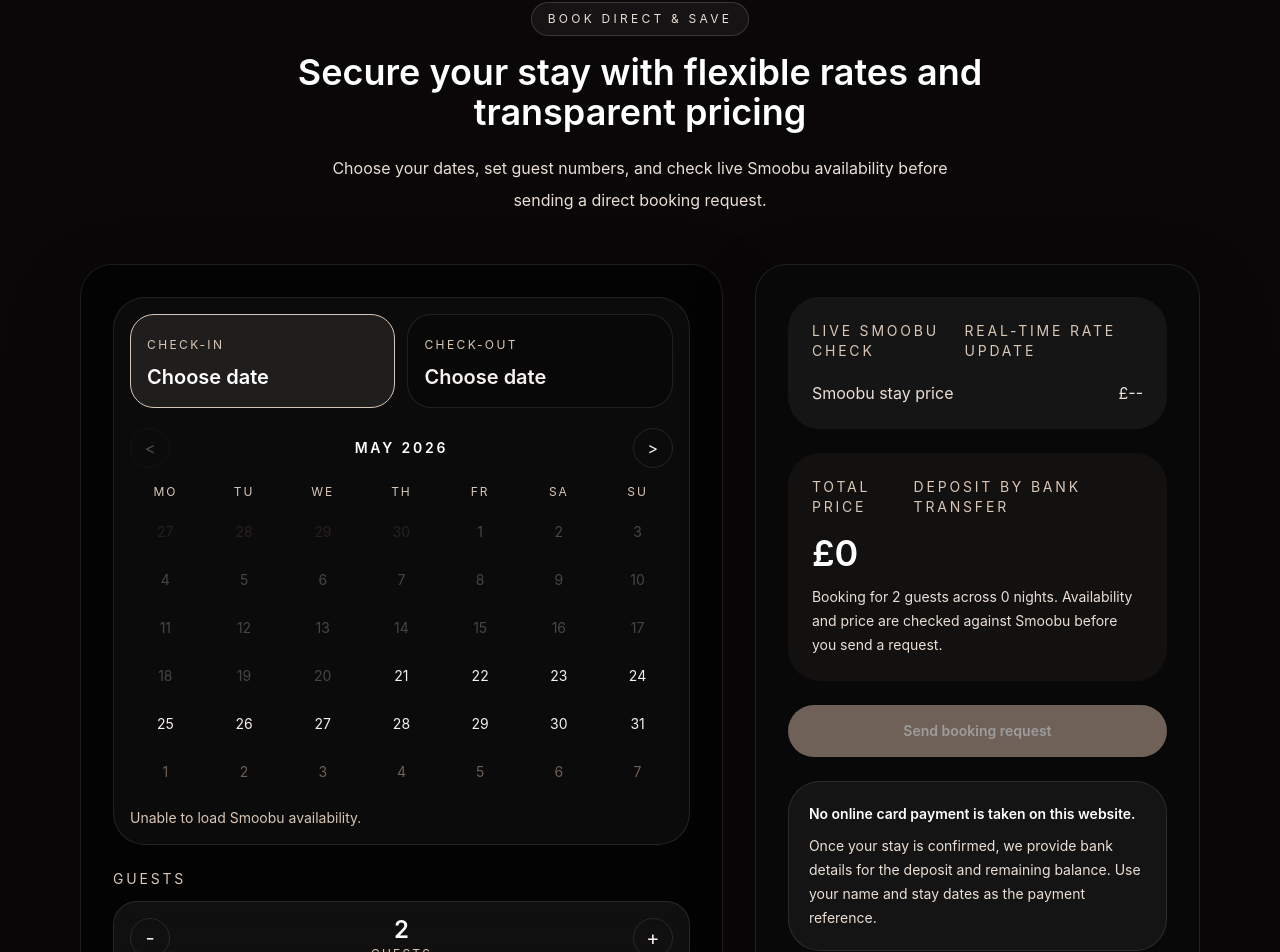
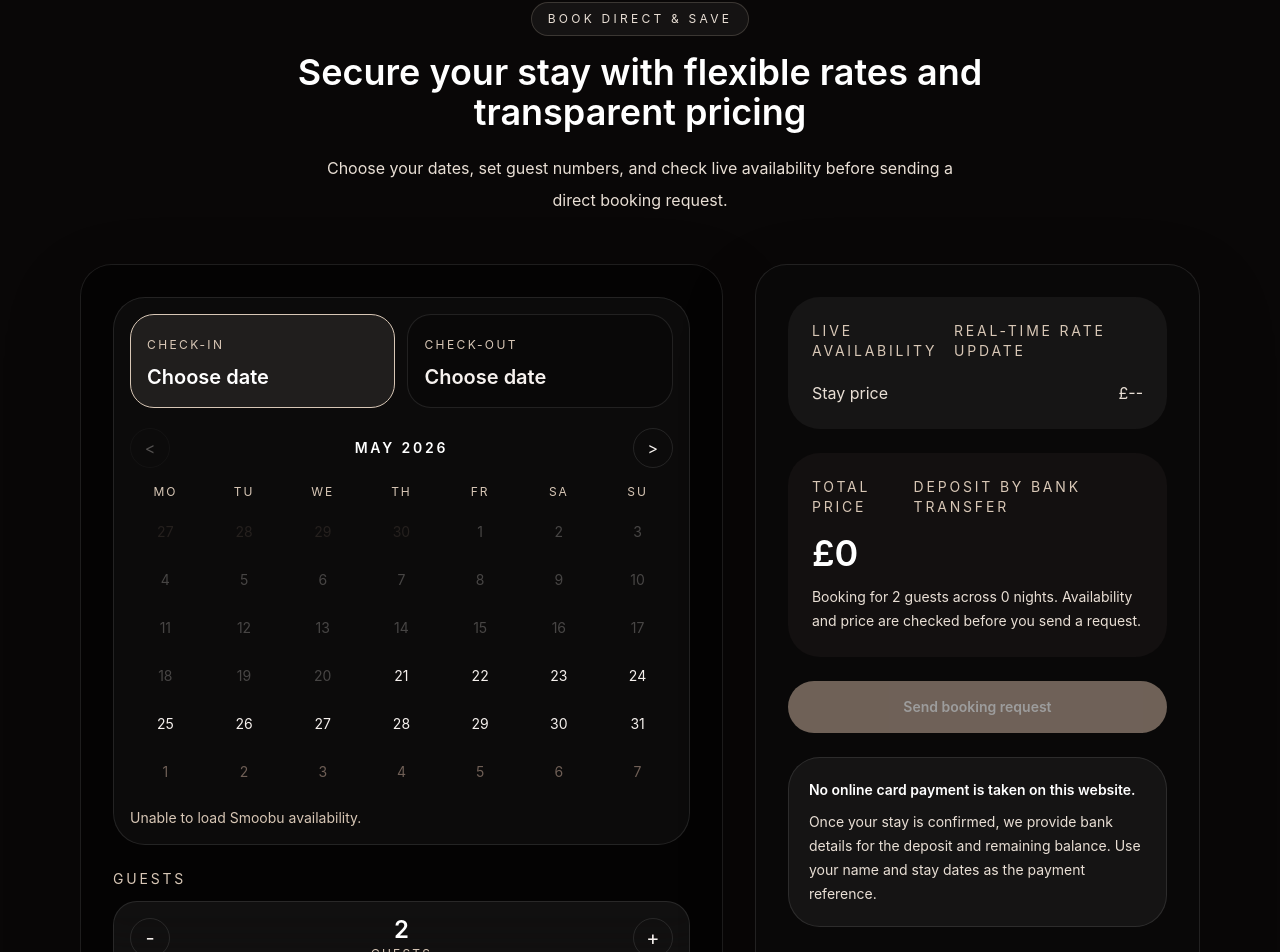
Before and after one commit to Mattie233/hasmmat-residence, a Next.js app: page / in a window 1280 px wide. Shown: the part 5747-6699 px from the top of the page. Built offline with nearby package versions, Linux system fonts and the light colour scheme; no server answers.

Commit message:
Simplify booking availability copy

```diff
--- a/app/api/pricing/route.ts
+++ b/app/api/pricing/route.ts
@@ -76,7 +76,7 @@ export async function POST(request: Request) {
         nightlyRates: Array.from({ length: nights }, () => nightlyAverage),
         airbnbRates: [],
         bookingType: bookingType as BookingType,
-        savingsLabel: 'Available in Smoobu',
+        savingsLabel: 'Available for your dates',
         fallbackUsed: false,
       },
       {
--- a/components/BookingSection.tsx
+++ b/components/BookingSection.tsx
@@ -189,7 +189,7 @@ export function BookingSection() {
         </p>
         <h2 className="text-4xl font-semibold text-white">Secure your stay with flexible rates and transparent pricing</h2>
         <p className="mx-auto mt-5 max-w-2xl text-base leading-8 text-brand-200">
-          Choose your dates, set guest numbers, and check live Smoobu availability before sending a direct booking request.
+          Choose your dates, set guest numbers, and check live availability before sending a direct booking request.
         </p>
       </div>
 
@@ -308,7 +308,7 @@ export function BookingSection() {
 
               <p className="mt-4 text-sm text-brand-300">
                 {availabilityLoading
-                  ? 'Checking Smoobu availability...'
+                  ? 'Checking availability...'
                   : availabilityError
                     ? availabilityError
                     : activeDateField === 'checkIn'
@@ -358,12 +358,12 @@ export function BookingSection() {
           <div className="space-y-6 text-brand-100">
             <div className="rounded-[2rem] bg-white/5 p-6">
               <div className="flex items-center justify-between text-sm uppercase tracking-[0.2em] text-brand-300">
-                <span>Live Smoobu check</span>
+                <span>Live availability</span>
                 <span>{pricing?.savingsLabel ?? 'Real-time rate update'}</span>
               </div>
               <div className="mt-5 space-y-4 text-brand-200">
                 <div className="flex items-center justify-between">
-                  <span>Smoobu stay price</span>
+                  <span>Stay price</span>
                   <span>£{pricing ? pricing.rateTotal : '--'}</span>
                 </div>
                 {pricing?.cleaningFee ? (
@@ -397,7 +397,7 @@ export function BookingSection() {
               </p>
               <p className="mt-3 text-sm leading-6 text-brand-200">
                 Booking for {guests} guest{guests !== 1 ? 's' : ''} across {nights || '0'} night{nights !== 1 ? 's' : ''}.{' '}
-                Availability and price are checked against Smoobu before you send a request.
+                Availability and price are checked before you send a request.
               </p>
             </div>
 
```
